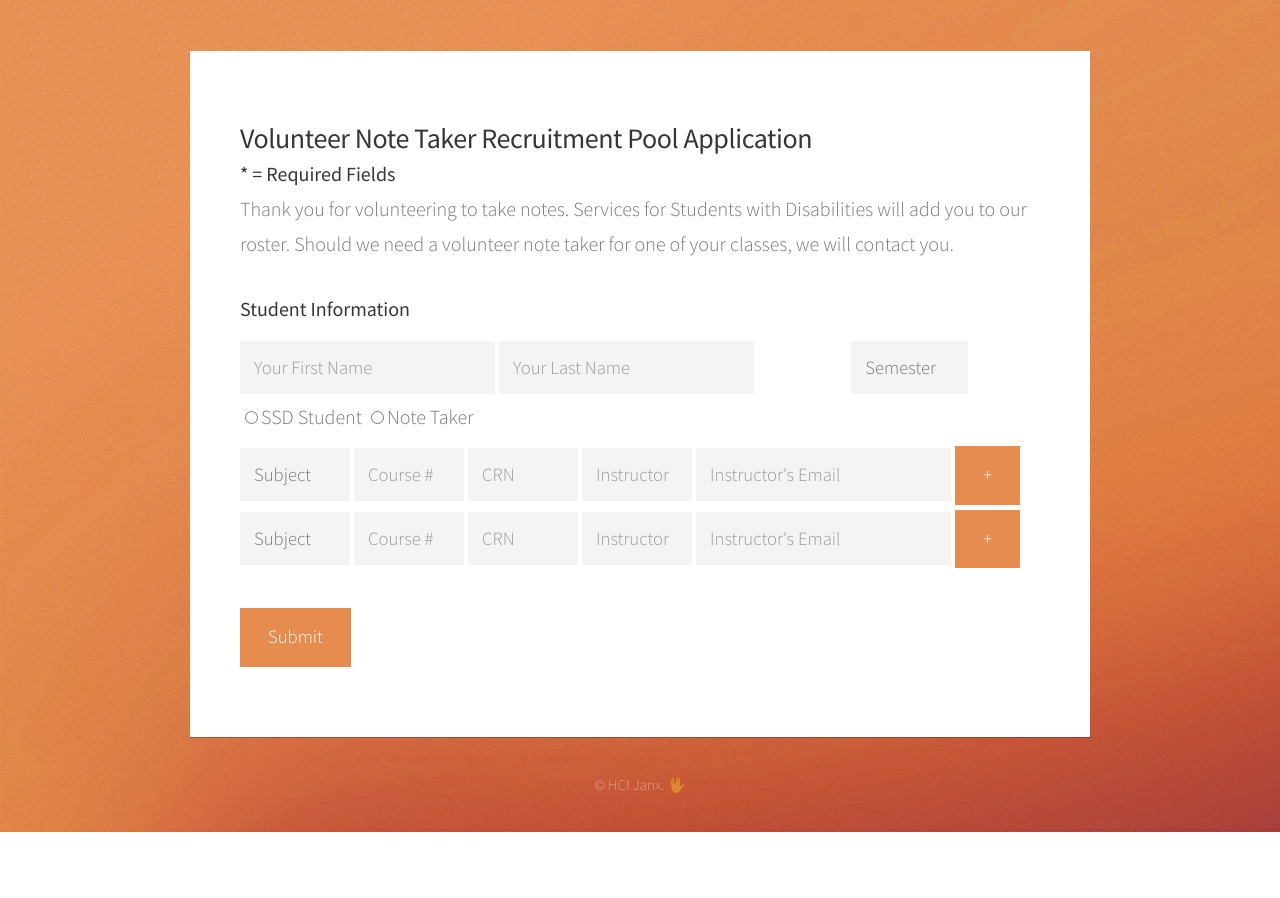
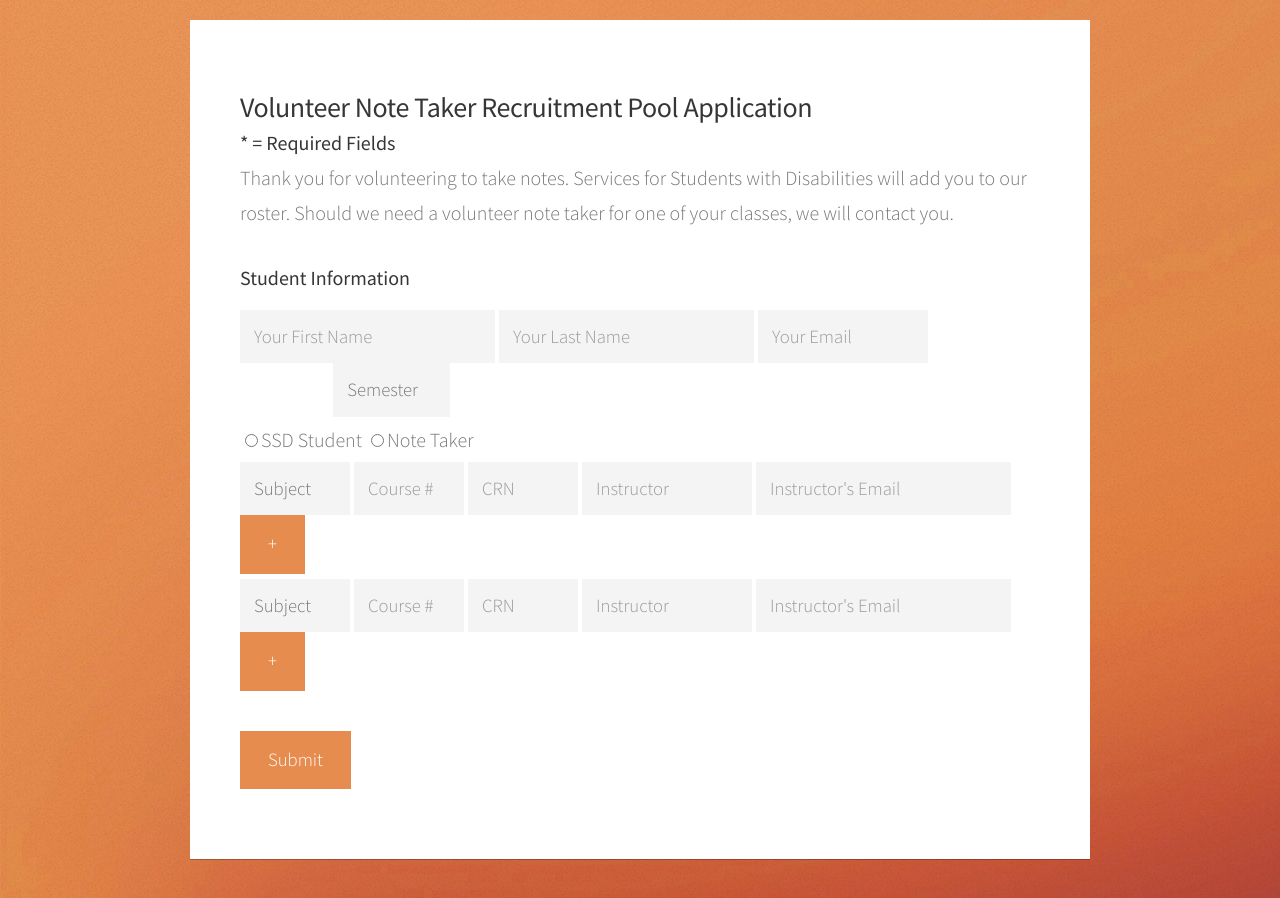
Before and after one commit to justaniles/ssd-matching, a PHP site: page / in a window 1280 px wide. Shown: the top 898 px of the page. Before the commit the page ends 832 px from the top, so only its background shows below. Run offline with PHP 8.4, Linux system fonts and the light colour scheme; some libraries are stand-ins or nearby versions.

Commit message:
added student email

```diff
--- a/submission-page/assets/css/main.css
+++ b/submission-page/assets/css/main.css
@@ -850,6 +850,18 @@
 	   appearance: none;
 	}
 
+		.customselect2 {
+	    width: 170px;
+	    overflow: hidden;
+	}
+
+	.customselect2 select {
+	   width: 100px;
+	   -moz-appearance: none;
+	   -webkit-appearance: none;
+	   appearance: none;
+	}
+
 
 	form label {
 		display: block;
--- a/submission-page/index.html
+++ b/submission-page/index.html
@@ -27,6 +27,7 @@
 												<div >
 													<input id="nameFirst" type="text" name="nameFirst" placeholder="Your First Name" />
 													<input id="nameLast" type="text" name="nameLast" placeholder="Your Last Name" />
+													<input id="email" class="customselect2" type="text" name="email" placeholder="Your Email" />
 
 													<select  id="semester" style="margin-left: 5em;" name="semester" placeholder="Semester" >
 														<option value="" selected disabled>Semester</option>
@@ -50,10 +51,10 @@
 														<option value="2" >ENGR</option>
 														<option value="3" >PHYSI</option>
 													</select>
-													<input id="courseNum" class="customselect" type="text" name="number" placeholder="Course #" />
-													<input id="crn" class="customselect" type="text" name="crn" placeholder="CRN" />
-													<input id="instructor" class="customselect" type="text" name="instructor" placeholder="Instructor" />
-													<input id="email" type="text" name="instructorEmail" placeholder="Instructor's Email" />
+													<input class="customselect" type="text" name="number" placeholder="Course #" />
+													<input class="customselect" type="text" name="crn" placeholder="CRN" />
+													<input class="customselect2" type="text" name="instructor" placeholder="Instructor" />
+													<input type="text" name="instructorEmail" placeholder="Instructor's Email" />
 													<input id="add" href="#" type="submit" value="+" />
 
 
@@ -67,7 +68,7 @@
 													</select>
 													<input class="customselect" type="text" name="number" placeholder="Course #" />
 													<input class="customselect" type="text" name="crn" placeholder="CRN" />
-													<input class="customselect" type="text" name="instructor" placeholder="Instructor" />
+													<input class="customselect2" type="text" name="instructor" placeholder="Instructor" />
 													<input type="text" name="instructorEmail" placeholder="Instructor's Email" />
 													<input id="add" href="#" type="submit" value="+" />
 
```
